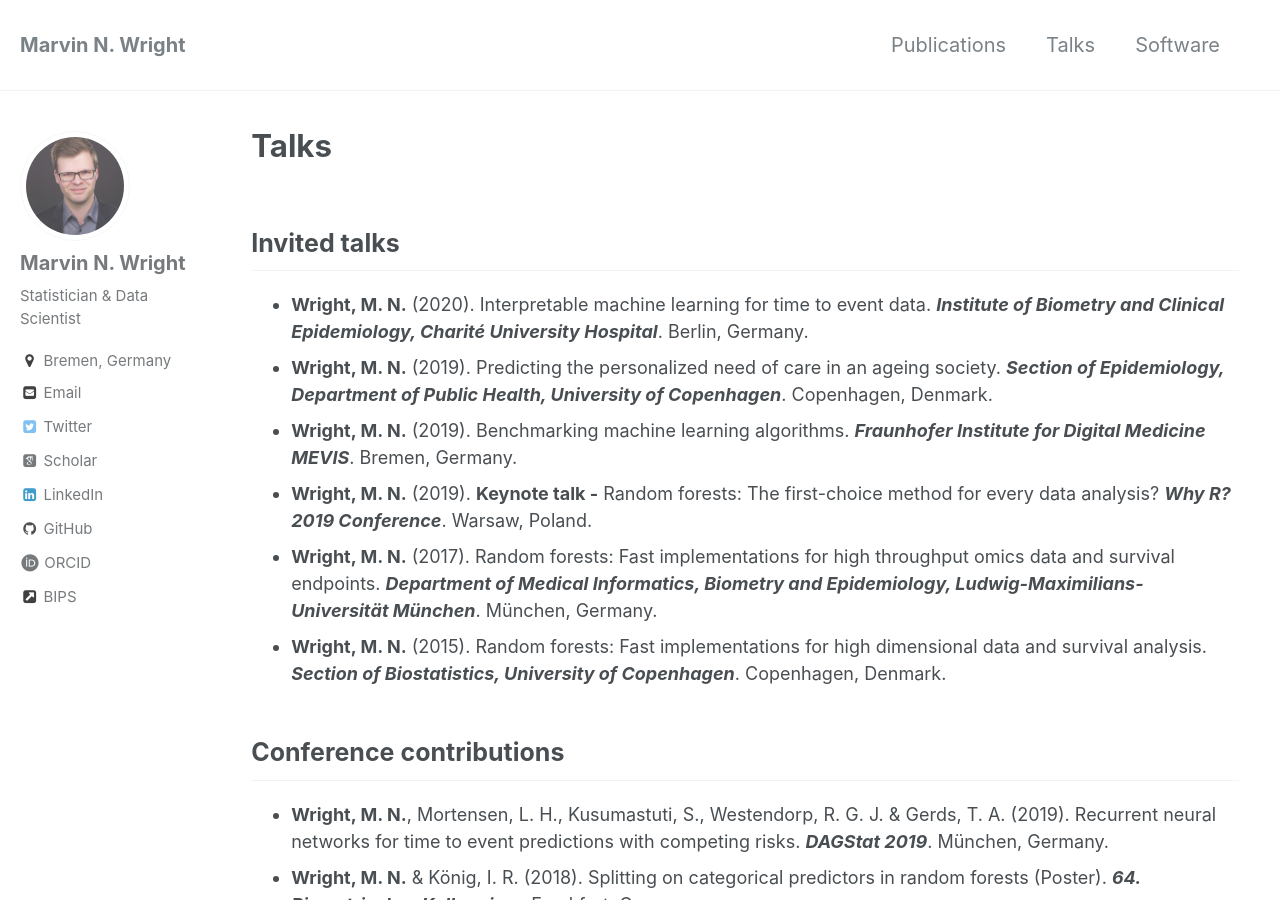
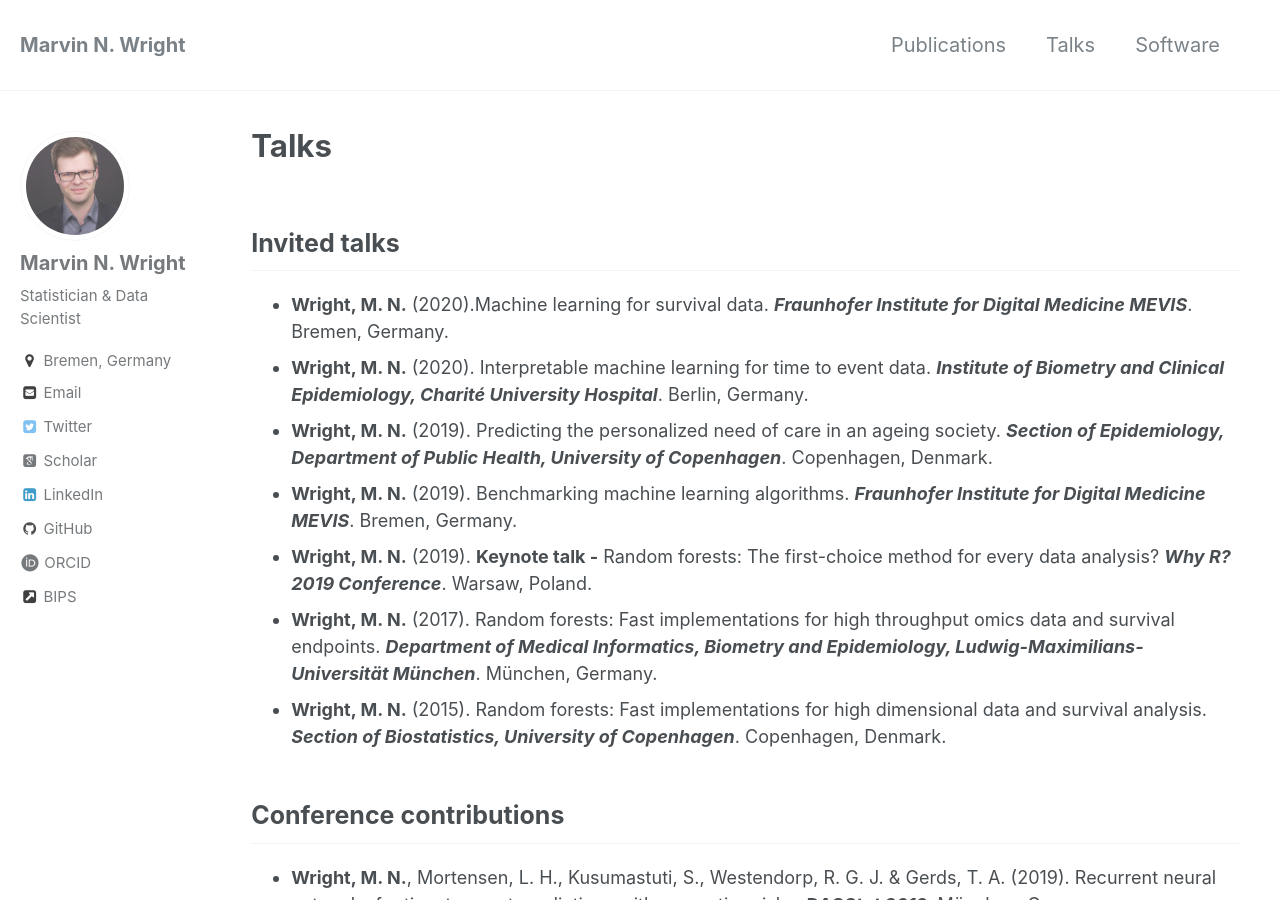
Before and after one commit to mnwright/mnwright.github.io, a Jekyll site: the page built from _pages/talks.md, in a window 1280 px wide and 900 px high. Built offline with Jekyll 4.4.1, drawn with Linux system fonts in a browser that asks for light colours; some web fonts are replaced.

Commit message:
add talk

```diff
--- a/_pages/talks.md
+++ b/_pages/talks.md
@@ -4,6 +4,7 @@ permalink: /talks/
 ---
 
 ## Invited talks
+* {:.pub} **Wright, M. N.** (2020).Machine learning for survival data. ***Fraunhofer Institute for Digital Medicine MEVIS***. Bremen, Germany.
 * {:.pub} **Wright, M. N.** (2020). Interpretable machine learning for time to event data. ***Institute of Biometry and Clinical Epidemiology, Charité University Hospital***. Berlin, Germany.
 * {:.pub} **Wright, M. N.** (2019). Predicting the personalized need of care in an ageing society. ***Section of Epidemiology, Department of Public Health, University of Copenhagen***. Copenhagen, Denmark.
 * {:.pub} **Wright, M. N.** (2019). Benchmarking machine learning algorithms. ***Fraunhofer Institute for Digital Medicine MEVIS***. Bremen, Germany.
```
